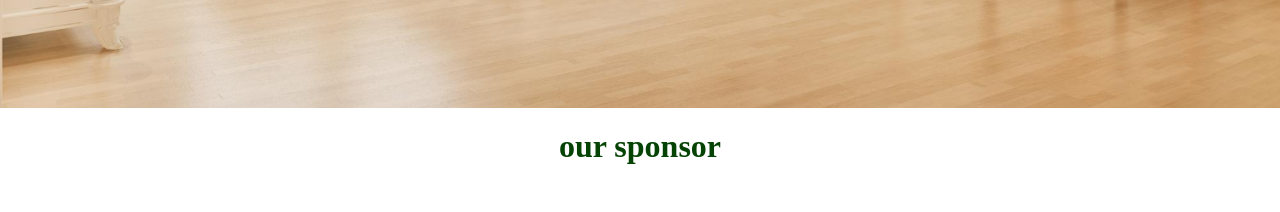
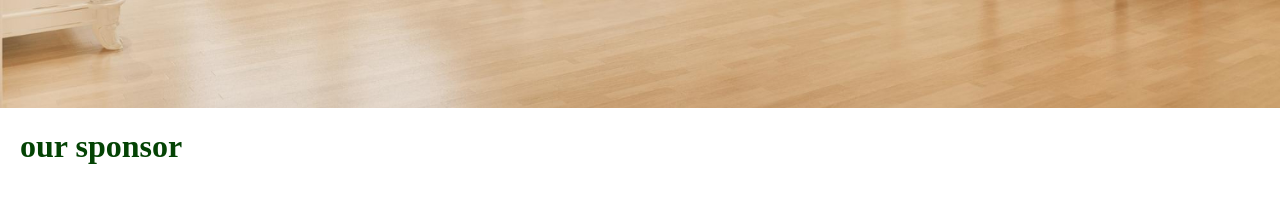
Before and after one commit to onyinye633/home1, a plain HTML site: page index.html in a window 1280 px wide. Shown: the part 771-983 px from the top of the page. Drawn offline with Linux system fonts and the light colour scheme.

Commit message:
update HTML and CSS

```diff
--- a/index.css
+++ b/index.css
@@ -3,11 +3,7 @@
   padding: 0;
   box-sizing: border-box;
 }
-h1{
-  display: flex;
-  align-items: center;
-  justify-self: center !important;
-}
+
 body {
   overflow-x: hidden;
 }
```
